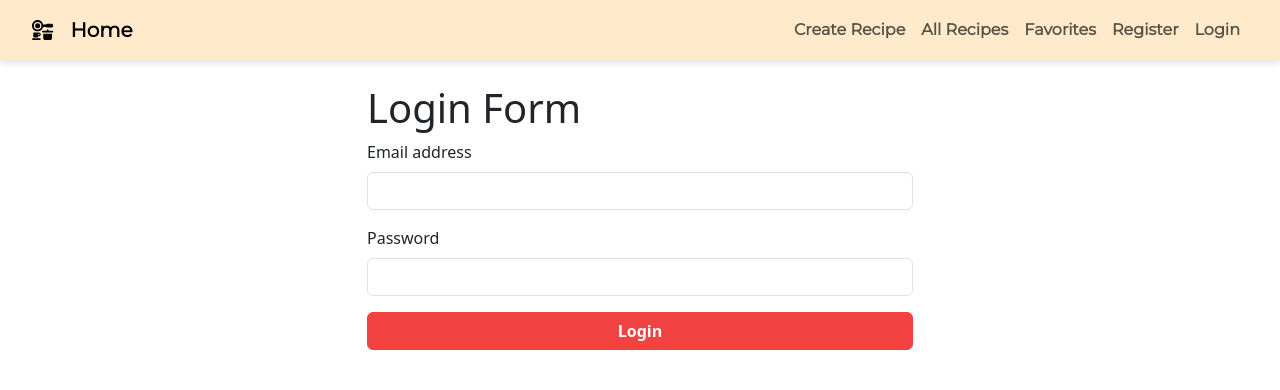
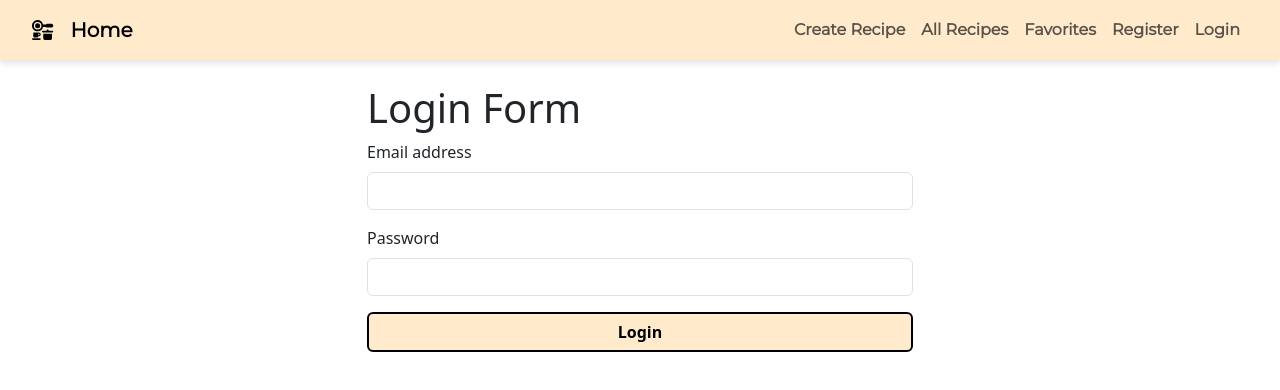
Before and after one commit to JishvaShah/RecipeVaultApp, a React (Vite) app in the folder front/: page /login in a window 1280 px wide. In both pictures the pointer is over the button "Login". Shown: the top 390 px of the page. Built offline with nearby package versions, Linux system fonts and the light colour scheme; a web font is replaced by a local one.

Commit message:
minor design button change

```diff
--- a/front/src/pages/CreateRecipe.css
+++ b/front/src/pages/CreateRecipe.css
@@ -16,9 +16,7 @@
 }
 
 .btn.btn-primary:hover{
-    color:white;
-    background-color: rgba(243, 66, 66, 1);
-    border-color: rgba(243, 66, 66, 1);
+    border :2px solid black;
 }
 
 .btn.btn-danger.ms-2{
```
